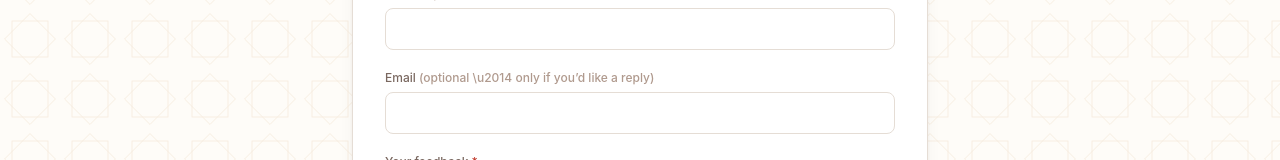
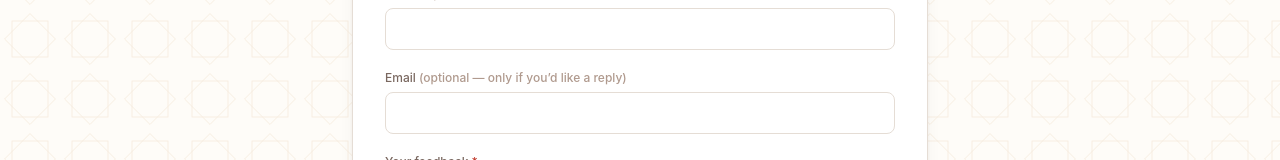
Before and after one commit to mobins-source/mcc-khutba, a Next.js app: page /feedback in a window 1280 px wide. Shown: the part 351-511 px from the top of the page. Built offline with nearby package versions, Linux system fonts and the light colour scheme; no server answers.

Commit message:
Feedback form completion message

```diff
--- a/components/FeedbackForm.jsx
+++ b/components/FeedbackForm.jsx
@@ -64,7 +64,7 @@ export default function FeedbackForm() {
   if (status === 'success') {
     return (
       <div className="bg-white border border-border rounded-xl p-8 text-center card-shadow">
-        <div className="text-3xl mb-3 text-green">\u2713</div>
+        <div className="text-3xl mb-3 text-green">✓</div>
         <h2 className="font-display text-lg font-semibold text-ink mb-2">
           Thank you
         </h2>
@@ -113,7 +113,7 @@ export default function FeedbackForm() {
 
       <div>
         <label htmlFor="email" className="block text-xs font-medium text-dim mb-1.5">
-          Email <span className="text-muted">(optional \u2014 only if you&rsquo;d like a reply)</span>
+          Email <span className="text-muted">(optional — only if you&rsquo;d like a reply)</span>
         </label>
         <input
           id="email"
```
